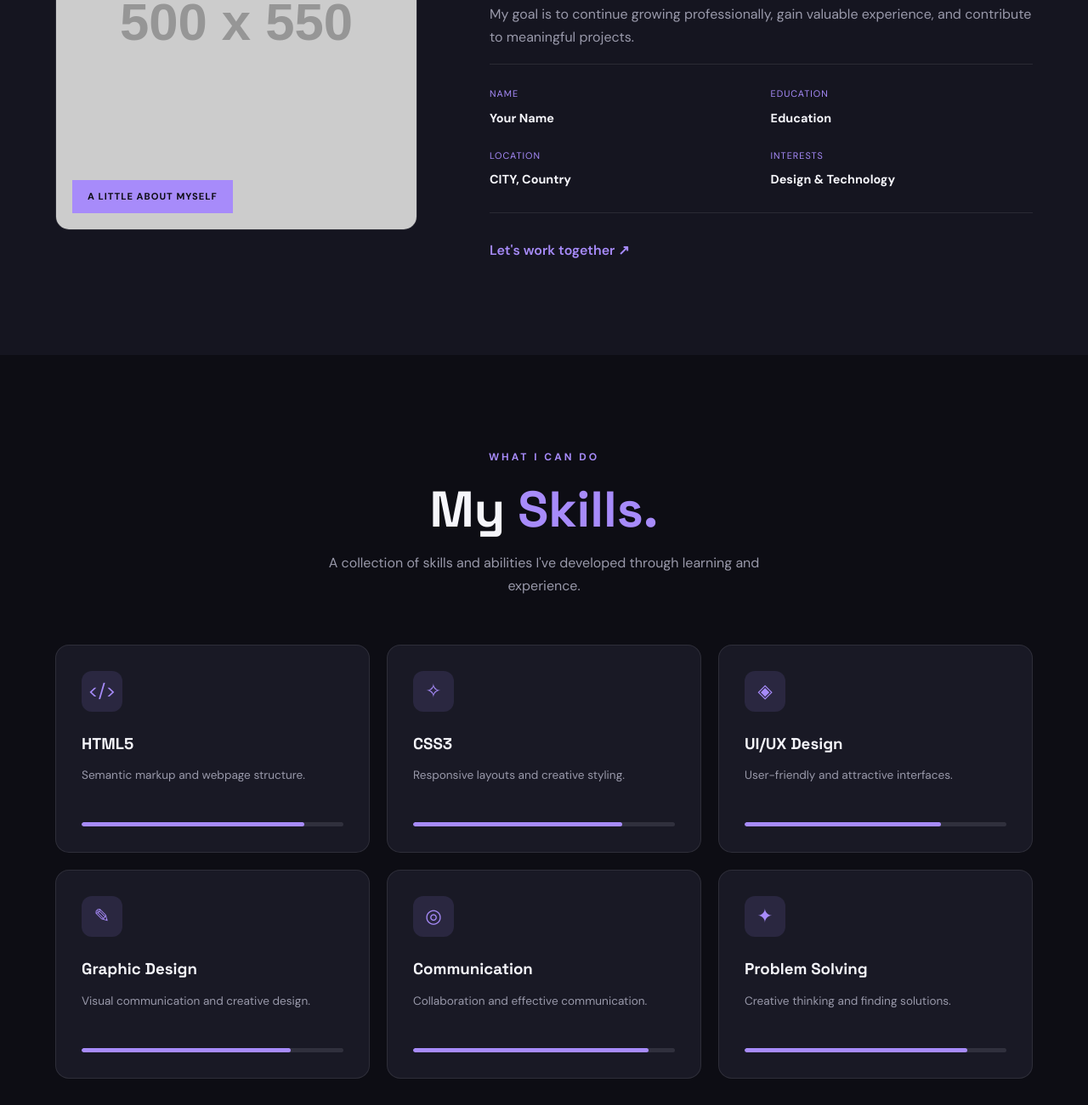
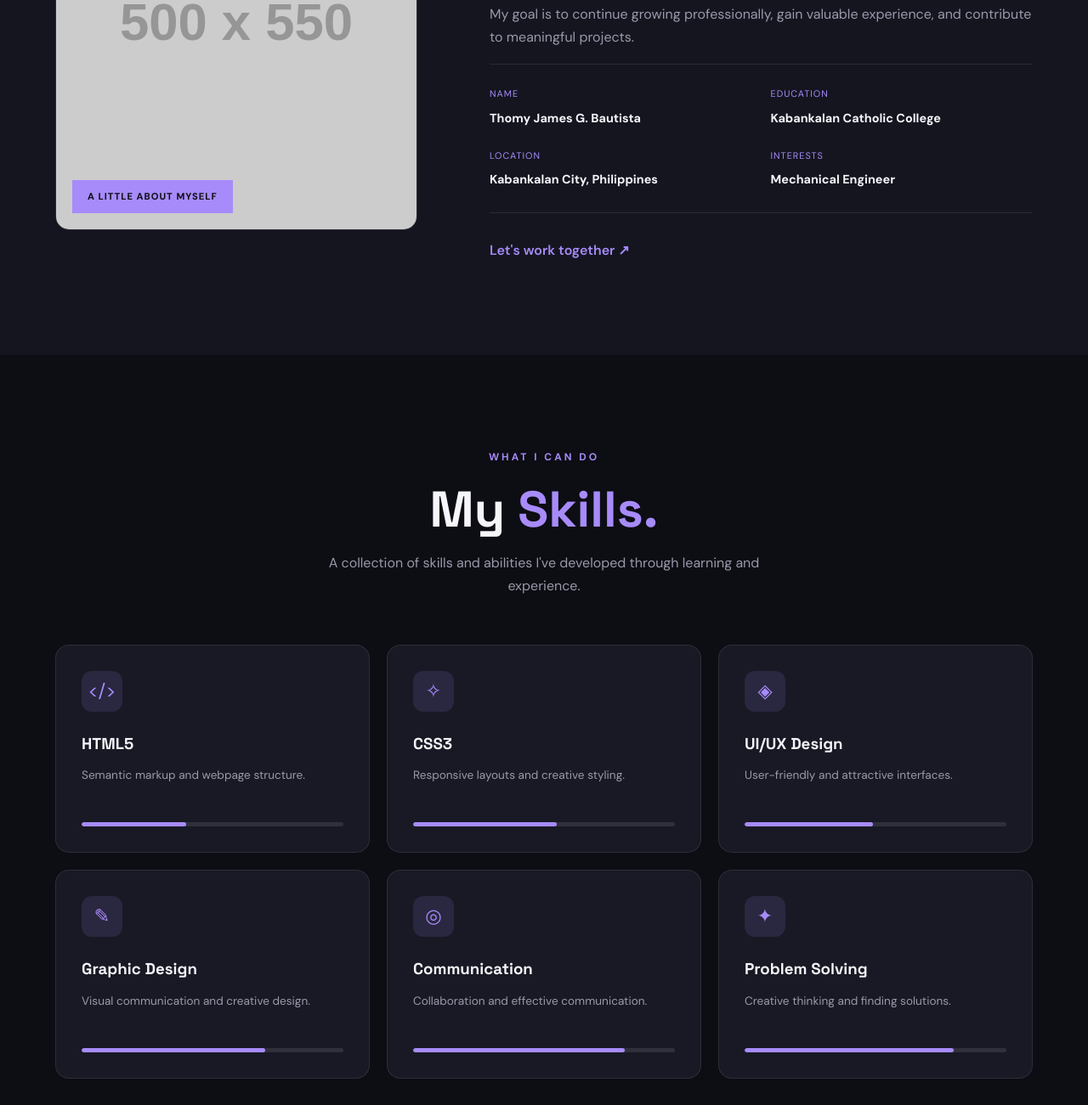
Before and after one commit to tjbautista523-lgtm/Portfolio-Final, a plain HTML site: page index.html in a window 1280 px wide. Shown: the part 1539-2840 px from the top of the page at 85% size. Drawn offline with Linux system fonts and the light colour scheme; placeholder pictures from the web are drawn by us.

Commit message:
Filling My Name

```diff
--- a/index.html
+++ b/index.html
@@ -110,19 +110,19 @@
                         <div class="about-details">
                             <div>
                                 <span>NAME</span>
-                                <strong>Your Name</strong>
+                                <strong>Thomy James G. Bautista</strong>
                             </div>
                             <div>
                                 <span>EDUCATION</span>
-                                <strong>Education</strong>
+                                <strong>Kabankalan Catholic College</strong>
                             </div>
                             <div>
                                 <span>LOCATION</span>
-                                <strong>CITY, Country</strong>
+                                <strong>Kabankalan City, Philippines</strong>
                             </div>
                             <div>
                                 <span>INTERESTS</span>
-                                <strong>Design & Technology</strong>
+                                <strong>Mechanical Engineer</strong>
                             </div>
                         </div>
 
@@ -150,42 +150,42 @@
                         <div class="skill-icon">&lt;/&gt;</div>
                         <h3>HTML5</h3>
                         <p>Semantic markup and webpage structure.</p>
-                        <div class="skill-bar"><span style="width: 85%"></span></div>
+                        <div class="skill-bar"><span style="width: 40%"></span></div>
                     </div>
 
                     <div class="skill-card">
                         <div class="skill-icon">✧</div>
                         <h3>CSS3</h3>
                         <p>Responsive layouts and creative styling.</p>
-                        <div class="skill-bar"><span style="width: 80%"></span></div>
+                        <div class="skill-bar"><span style="width: 55%"></span></div>
                     </div>
 
                     <div class="skill-card">
                         <div class="skill-icon">◈</div>
                         <h3>UI/UX Design</h3>
                         <p>User-friendly and attractive interfaces.</p>
-                        <div class="skill-bar"><span style="width: 75%"></span></div>
+                        <div class="skill-bar"><span style="width: 49%"></span></div>
                     </div>
 
                     <div class="skill-card">
                         <div class="skill-icon">✎</div>
                         <h3>Graphic Design</h3>
                         <p>Visual communication and creative design.</p>
-                        <div class="skill-bar"><span style="width: 80%"></span></div>
+                        <div class="skill-bar"><span style="width: 70%"></span></div>
                     </div>
 
                     <div class="skill-card">
                         <div class="skill-icon">◎</div>
                         <h3>Communication</h3>
                         <p>Collaboration and effective communication.</p>
-                        <div class="skill-bar"><span style="width: 90%"></span></div>
+                        <div class="skill-bar"><span style="width: 81%"></span></div>
                     </div>
 
                     <div class="skill-card">
                         <div class="skill-icon">✦</div>
                         <h3>Problem Solving</h3>
                         <p>Creative thinking and finding solutions.</p>
-                        <div class="skill-bar"><span style="width: 85%"></span></div>
+                        <div class="skill-bar"><span style="width: 80%"></span></div>
                     </div>
 
                 </div>
@@ -286,15 +286,15 @@
                              alt="Profile picture">
                     </div>
 
-                    <h3>Your Full Name</h3>
+                    <h3>Thomy James G. Bautista</h3>
                     <p class="profile-role">Your Professional Title</p>
 
                     <div class="profile-details">
-                        <div><span>Full Name</span><strong>Your Name</strong></div>
-                        <div><span>Profession</span><strong>Web Designer / Developer</strong></div>
-                        <div><span>Location</span><strong>CITY, Country</strong></div>
-                        <div><span>Email</span><strong>@gmail.com</strong></div>
-                        <div><span>Education</span><strong> </strong></div>
+                        <div><span>Your Name</span><strong>Thomy James G. Bautista</strong></div>
+                        <div><span>Profession</span><strong>Seaman</strong></div>
+                        <div><span>Location</span><strong>Kabankalan City, Philippines</strong></div>
+                        <div><span>Email</span><strong>tjbautista523@gmail.com</strong></div>
+                        <div><span>Education</span><strong> Kabankalan Catholic College</strong></div>
                     </div>
 
                     <div class="profile-socials">
```
